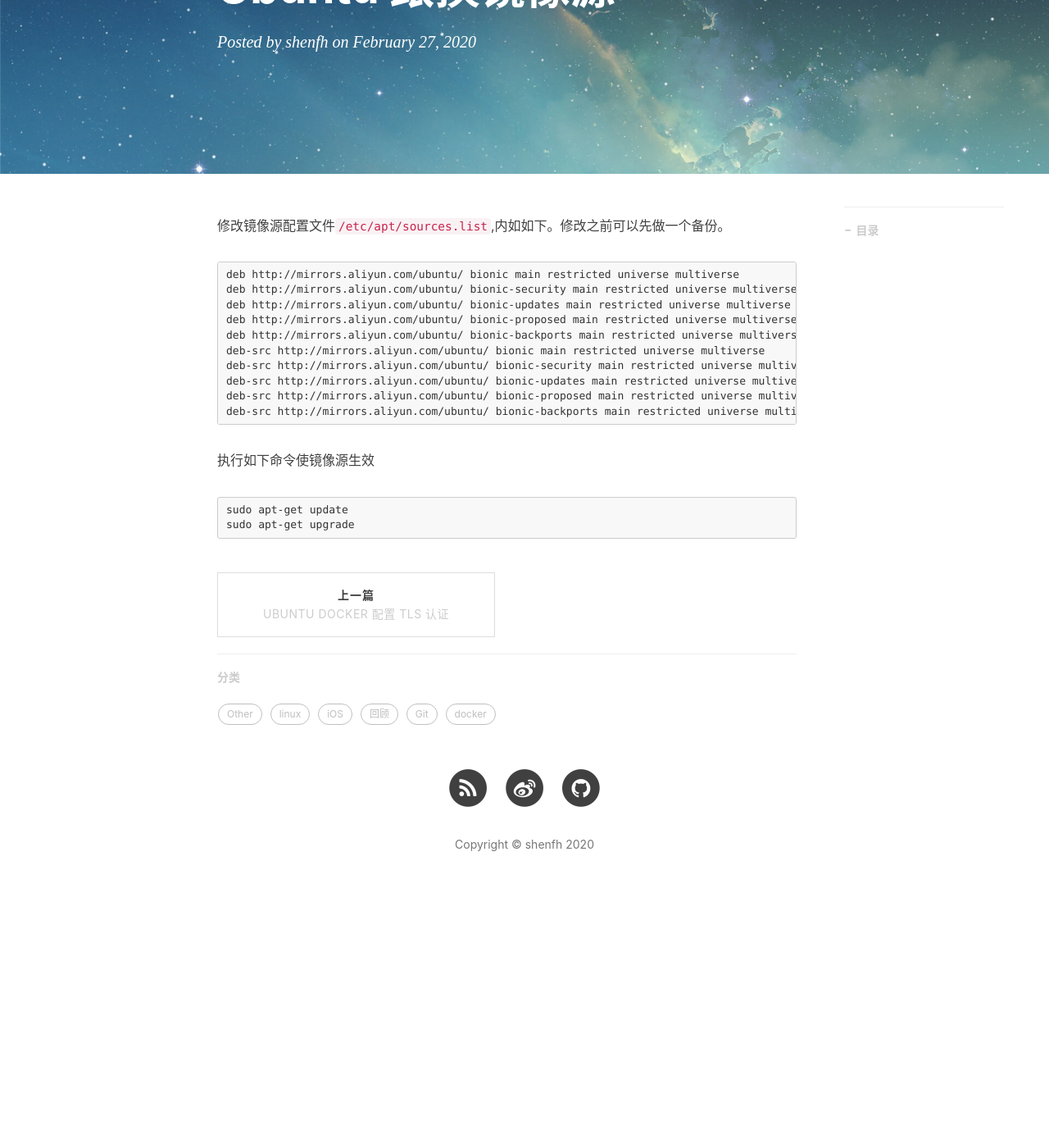
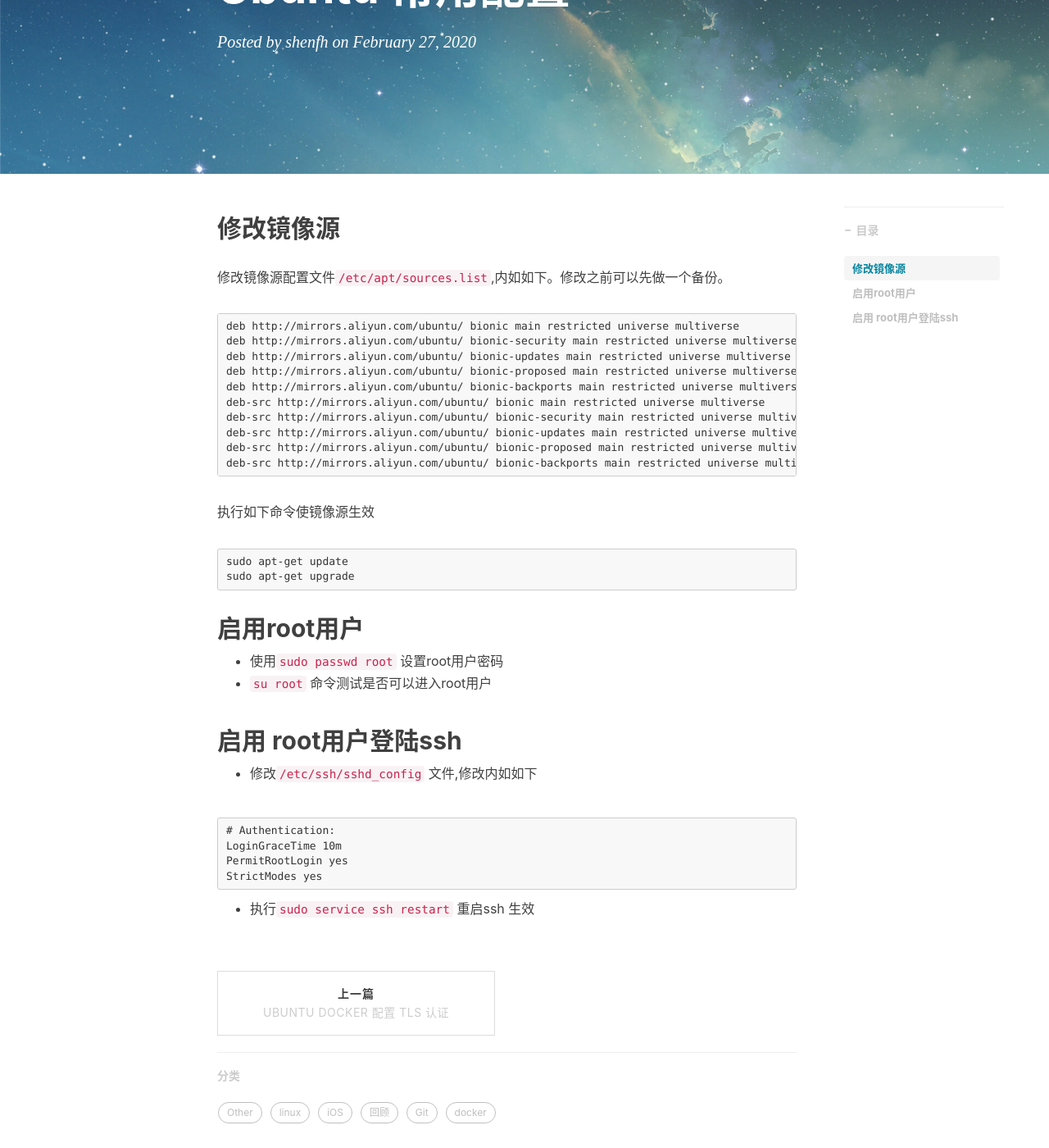
Before and after one commit to fooval-shen/shenfh.github.io, a Jekyll site: the page built from _posts/shenfh/2020-02-27-ubuntu-apt-source.md, in a window 1280 px wide and 1400 px high, scrolled down 245 px. Shown: the whole window at 82% size. Built offline with Jekyll 4.4.1, drawn with Linux system fonts in a browser that asks for light colours; nearby versions of some CDN libraries; comment, search, counter and statistics services are not loaded; before the commit the page ends 1352 px from its top, so only the background shows below that.

Commit message:
modify blog

````diff
--- a/_posts/shenfh/2020-02-27-ubuntu-apt-source.md
+++ b/_posts/shenfh/2020-02-27-ubuntu-apt-source.md
@@ -1,6 +1,6 @@
 ---
 layout: post
-title: Ubuntu 跟换镜像源
+title: Ubuntu 常用配置
 author:  shenfh
 catalog: true
 date:  2020-02-27 07:17:17
@@ -9,6 +9,7 @@ tags:
 header-img: img/blog-0.jpg
 ---
 
+## 修改镜像源
 
 修改镜像源配置文件`/etc/apt/sources.list`,内如如下。修改之前可以先做一个备份。
 
@@ -32,3 +33,21 @@ deb-src http://mirrors.aliyun.com/ubuntu/ bionic-backports main restricted unive
 sudo apt-get update
 sudo apt-get upgrade
 ```
+
+## 启用root用户
+
+* 使用`sudo passwd root` 设置root用户密码
+* `su root` 命令测试是否可以进入root用户
+
+## 启用 root用户登陆ssh
+
+* 修改`/etc/ssh/sshd_config` 文件,修改内如如下
+
+```
+# Authentication:
+LoginGraceTime 10m
+PermitRootLogin yes
+StrictModes yes
+```
+
+* 执行`sudo service ssh restart` 重启ssh 生效
````
